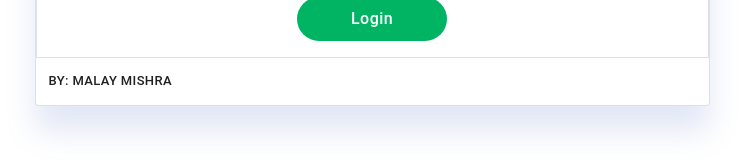
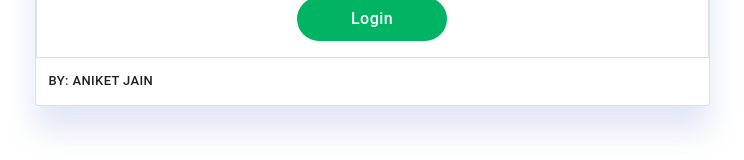
Before and after one commit to hi-malay/eagleowl, a React (Create React App) app: page / in a window 1280 px wide. Shown: the part 143-303 px from the top of the page, without its empty margins (268-1012 px from the left). Built offline with nearby package versions, Linux system fonts and the light colour scheme.

Commit message:
name change

```diff
--- a/src/components/Login/Login.js
+++ b/src/components/Login/Login.js
@@ -47,7 +47,7 @@ export default function OutlinedCard() {
                 <Link to={`/home`} className="login-button">  <Button variant="contained" className="btn-class mt-4" color="primary" >Login</Button></Link>
             </CardContent>
             <CardActions>
-                <Button size="small">By: Malay Mishra</Button>
+                <Button size="small">By: Aniket Jain</Button>
             </CardActions>
         </Card>
     );
```
